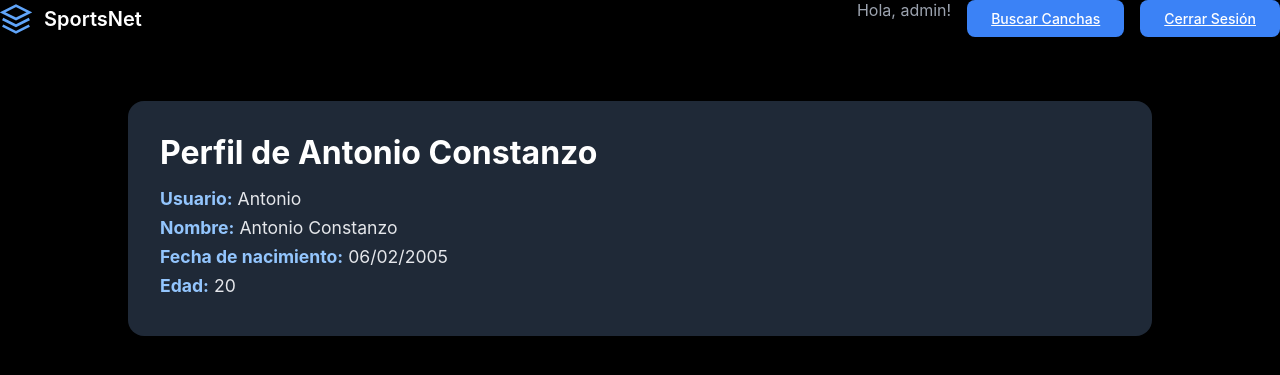
After one commit to BrexR01Z/SN1, a Django app: page /perfil/4/ in a window 1280 px wide. The commit adds this page. Shown: the top 375 px of the page. Run offline with Django 5.2, Linux system fonts and the light colour scheme; a user stored in the database is signed in; data comes from the database, SQL or seed files in the repository; both versions use the stored data as it was after the commit.

Commit message:
Todo funcionando al 100% (Buscar perfiles)

```diff
--- a/cuentas/templates/base.html
+++ b/cuentas/templates/base.html
@@ -20,11 +20,6 @@
 <body>
 
 
-
-    <main>
-        {% block contenido %}
-        {% endblock %}
-    </main>
 
     <script src="{% static 'script.js' %}"></script>
     <!--
@@ -54,14 +49,17 @@
             </div>
         {% endif %}
 
+
         <nav class="nav">
+            {% if user.is_authenticated %}
+                <span style="color: #9ca3af;">Hola, {{ user.get_username }}!  </span>
+        {% endif %}
             <a href="{% url 'establecimientos:buscar' %}" class="nav-button">Buscar Canchas</a>
 
             {% if user.is_authenticated %}
-                <span style="color: #9ca3af;">Hola, {{ user.get_username }}</span>
-
                 {% if user.perfil_dueno %}
                     <a href="{% url 'cuentas:SportsNet_dueno' %}" class="nav-button">Mis Establecimientos</a>
+                    <a href="{% url 'cuentas:buscar_perfiles' %}" class="nav-button">Buscar Perfiles</a>
                 {% elif user.perfil_cliente %}
                     <a href="{% url 'cuentas:buscar_perfiles' %}" class="nav-button">Buscar Perfiles</a>
                     <a href="{% url 'cuentas:SportsNet_cliente' %}" class="nav-button">Mis Reservas</a>
@@ -82,6 +80,9 @@
     {% block content %}
     {% endblock %}
 
-
+    <main>
+        {% block contenido %}
+        {% endblock %}
+    </main>
 </body>
 </html>
--- a/cuentas/templates/buscar_perfiles.html
+++ b/cuentas/templates/buscar_perfiles.html
@@ -82,7 +82,6 @@
             <tr>
                 <th>Nombre completo</th>
                 <th>Usuario</th>
-                <th>Correo</th>
                 <th>Ver perfil</th>
             </tr>
         </thead>
@@ -91,7 +90,6 @@
             <tr>
                 <td>{{ u.first_name }} {{ u.last_name }}</td>
                 <td>{{ u.username }}</td>
-                <td>{{ u.email }}</td>
                 <td>
                     <a href="{% url 'cuentas:ver_perfil_publico' u.id %}" class="profile-link">
                         Ver perfil
--- /dev/null
+++ b/cuentas/templates/ver_perfil_publico.html
@@ -0,0 +1,64 @@
+{% extends "base.html" %}
+
+{% block titulo %}Perfil de {{ usuario.username }}{% endblock %}
+
+{% block extra_css %}
+<style>
+    .profile-container {
+        width: 80%;
+        margin: 2rem auto;
+        background: #1f2937;
+        padding: 2rem;
+        border-radius: 1rem;
+        box-shadow: 0 0 10px #0005;
+        color: #e5e7eb;
+    }
+
+    .profile-title {
+        font-size: 2rem;
+        font-weight: bold;
+        color: #fff;
+        margin-bottom: 1rem;
+    }
+
+    .profile-section p {
+        margin: 0.5rem 0;
+        font-size: 1.1rem;
+    }
+
+    .profile-label {
+        font-weight: bold;
+        color: #93c5fd;
+    }
+
+</style>
+{% endblock %}
+
+{% block contenido %}
+<div class="profile-container">
+
+    <h1 class="profile-title">Perfil de {{ usuario.first_name }} {{ usuario.last_name }}</h1>
+
+    <div class="profile-section">
+
+        <p>
+            <span class="profile-label">Usuario:</span>
+            {{ usuario.username }}
+        </p>
+        <p>
+            <span class="profile-label">Nombre:</span>
+            {{ usuario.first_name }} {{ usuario.last_name }}
+        </p>
+
+        <p>
+            <span class="profile-label">Fecha de nacimiento:</span>
+            {{ usuario.fecha_nacimiento|date:"d/m/Y" }}
+        </p>
+        <p>
+            <span class="profile-label">Edad:</span>
+            {{ usuario.edad}}
+
+    </div>
+
+</div>
+{% endblock %}
--- a/cuentas/urls.py
+++ b/cuentas/urls.py
@@ -15,7 +15,7 @@ urlpatterns = [
     path("perfil/", views.perfil_usuario, name="perfil_usuario"), # Vista para ver y editar el perfil de usuario
     path("perfil/editar/", views.editar_perfil, name="editar_perfil"), # Vista para editar el perfil de usuario
     path("buscar-perfiles/", views.buscar_perfiles, name="buscar_perfiles"), # Vista para buscar otros perfiles de usuario
-    path("perfil/<int:id>/", views.ver_perfil_publico, name="ver_perfil_publico"),
+    path("perfil/<int:id>/", views.ver_perfil_publico, name="ver_perfil_publico"),  # Vista para ver el perfil público de otro usuario
 
 
 
--- a/cuentas/views.py
+++ b/cuentas/views.py
@@ -356,8 +356,9 @@ def buscar_perfiles(request): # Vista para buscar otros perfiles de usuario
     })
 
 @login_required
-def ver_perfil_publico(request, id): # Vista para ver el perfil público de otro usuario
-    usuario = Usuario.objects.get(id=id)
+def ver_perfil_publico(request, id):
+    usuario = get_object_or_404(Usuario, id=id)
     return render(request, "ver_perfil_publico.html", {"usuario": usuario})
 
+
 #==============================FIN PERFIL DE USUARIO==================================
```
Also changed, not shown: db.sqlite3.
